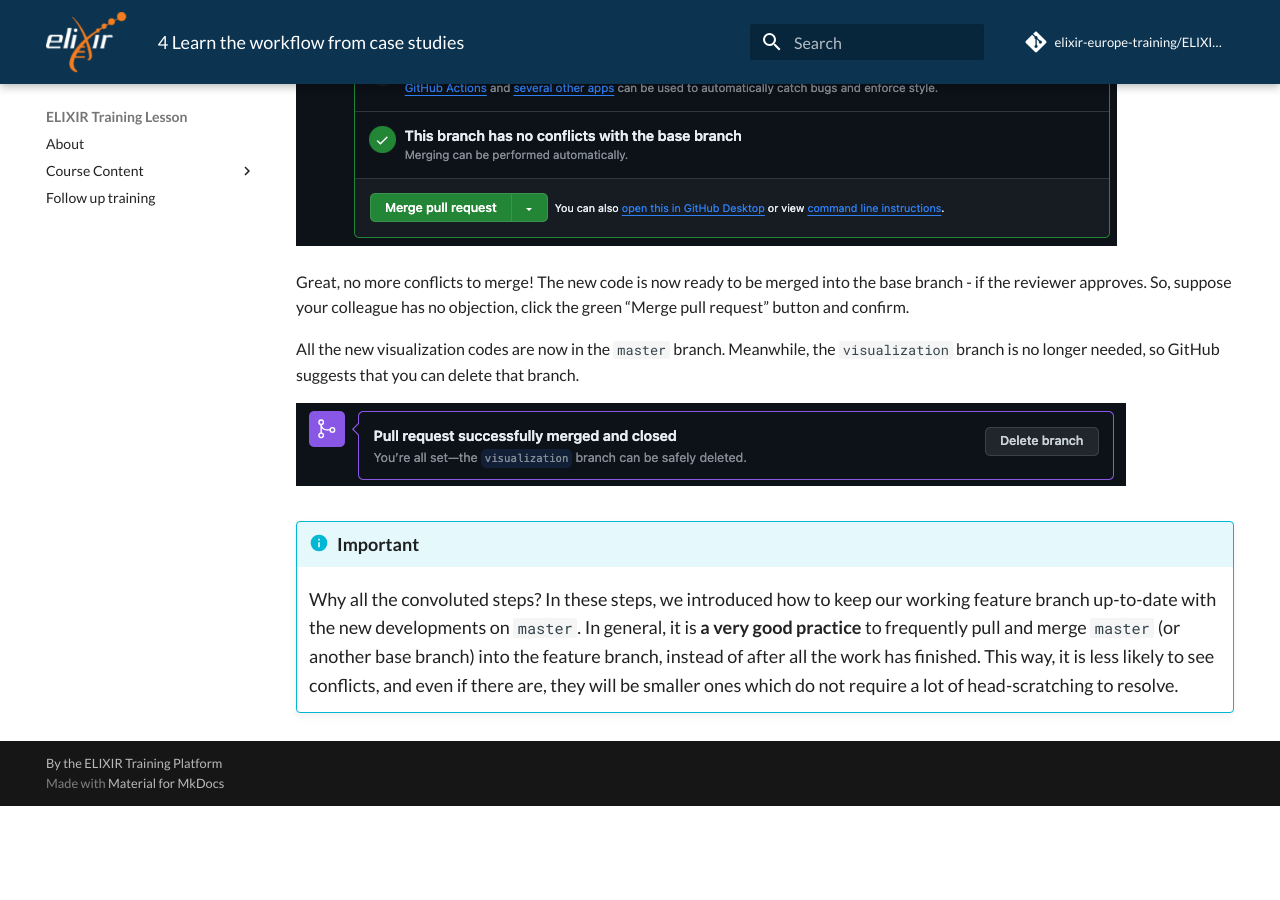
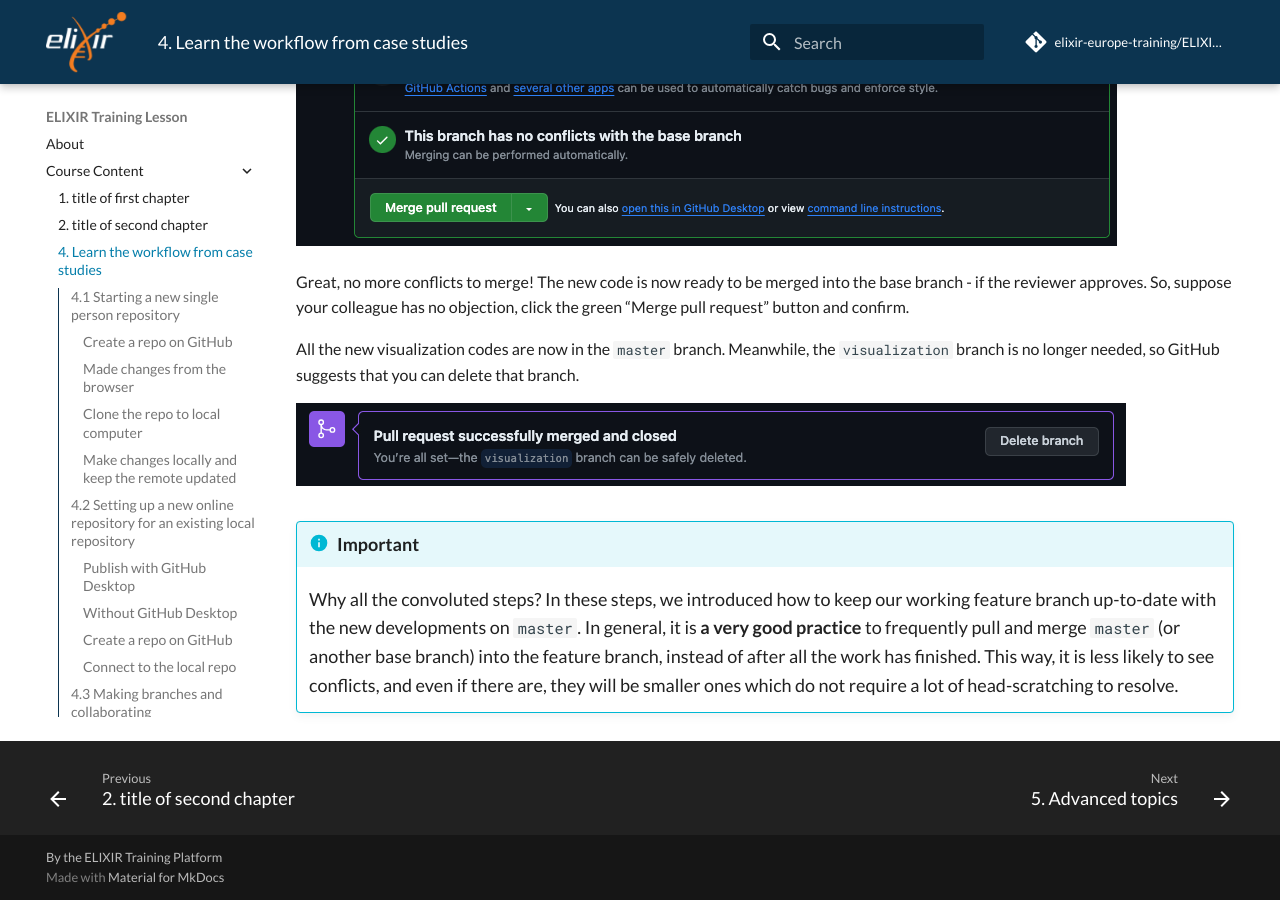
Before and after one commit to elixir-europe-training/ELIXIR-TrP-VersionControlPython-CodeRep, an MkDocs documentation site: the page built from docs/chapters/chapter_04.md, in a window 1280 px wide and 900 px high, scrolled down 25203 px. Built offline with MkDocs 1.6.1 and Material for MkDocs 9.7.7, drawn with Linux system fonts in a browser that asks for light colours; comment, search, counter and statistics services are not loaded; before the commit the page ends 26009 px from its top, so only the background shows below that.

Commit message:
Update TOC for chapter 4-6

```diff
--- a/mkdocs.yml
+++ b/mkdocs.yml
@@ -4,7 +4,9 @@
     - Course Content:
       - "1. title of first chapter": chapters/chapter_01.md
       - "2. title of second chapter": chapters/chapter_02.md
+      - "4. Learn the workflow from case studies": chapters/chapter_04.md
       - "5. Advanced topics": chapters/chapter_05.md
+      - "6. Data management, data sharing & ethical issues": chapters/chapter_06.md
       - "References": chapters/references.md
     - "Follow up training": follow_up_training.md
 
```
